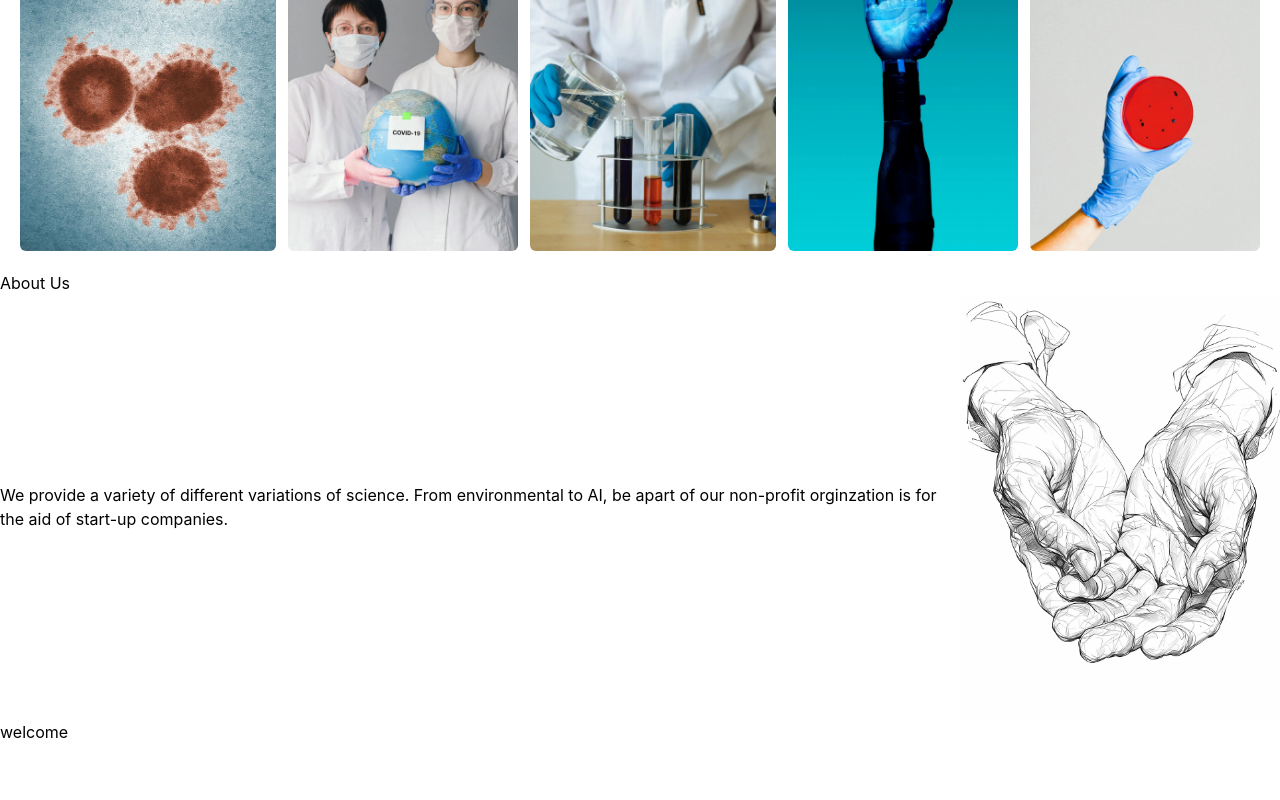
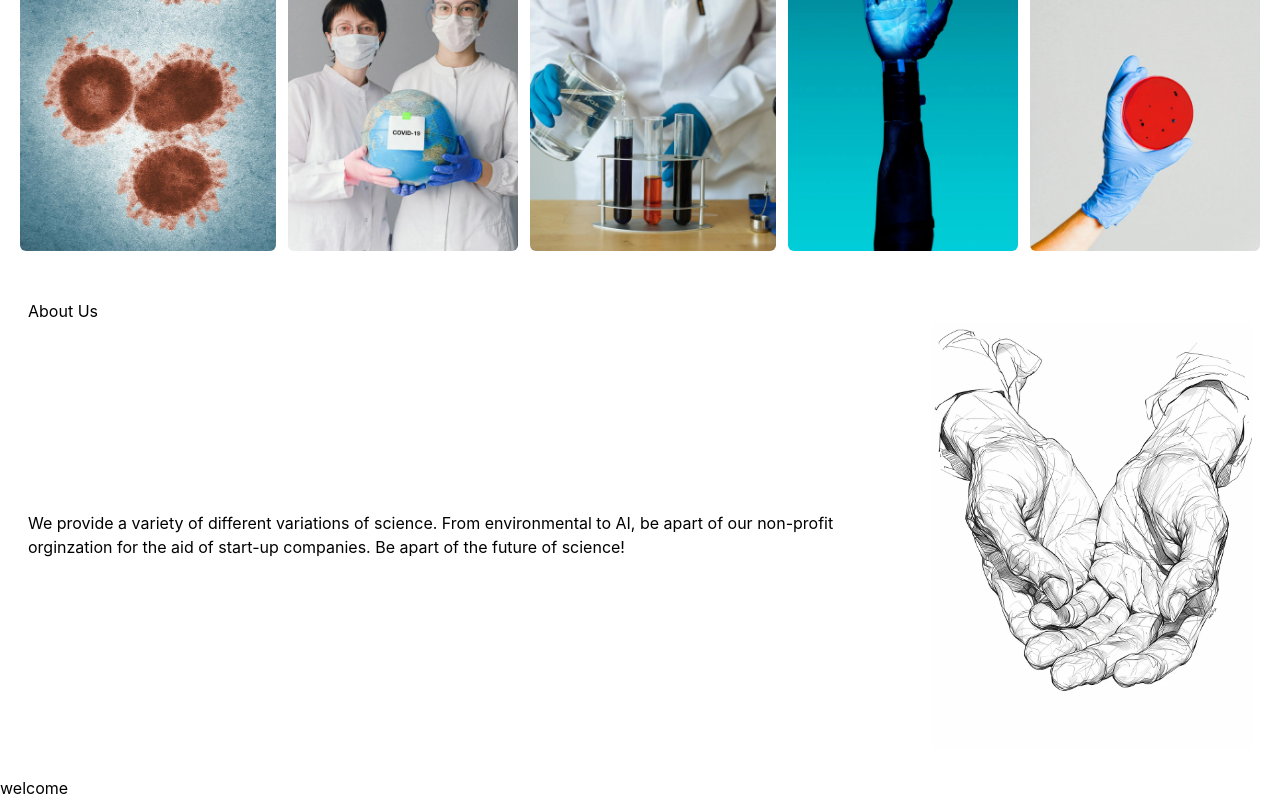
Before and after one commit to marcuswinbush/science, a React (Create React App) app: page / in a window 1280 px wide. Shown: the part 602-1402 px from the top of the page. Before the commit the page ends 1346 px from the top, so only its background shows below. Built offline with nearby package versions, Linux system fonts and the light colour scheme.

Commit message:
cleaning up text

```diff
--- a/src/Components/Main/main.js
+++ b/src/Components/Main/main.js
@@ -54,11 +54,11 @@
 
   </motion.div>
   </div>
-  <div>
+  <div className="m-7 ">
     <h1>About Us</h1>
     <div className="flex justify-between items-center">
     <p className="flex-1 pr-5">
-      We provide a variety of different variations of science. From environmental to AI, be apart of our non-profit orginzation is for the aid of start-up companies.
+      We provide a variety of different variations of science. From environmental to AI, be apart of our non-profit orginzation for the aid of start-up companies. Be apart of the future of science!
     </p>
     <img className="max-w-80 h-auto" src={hand}>
     </img>
```
